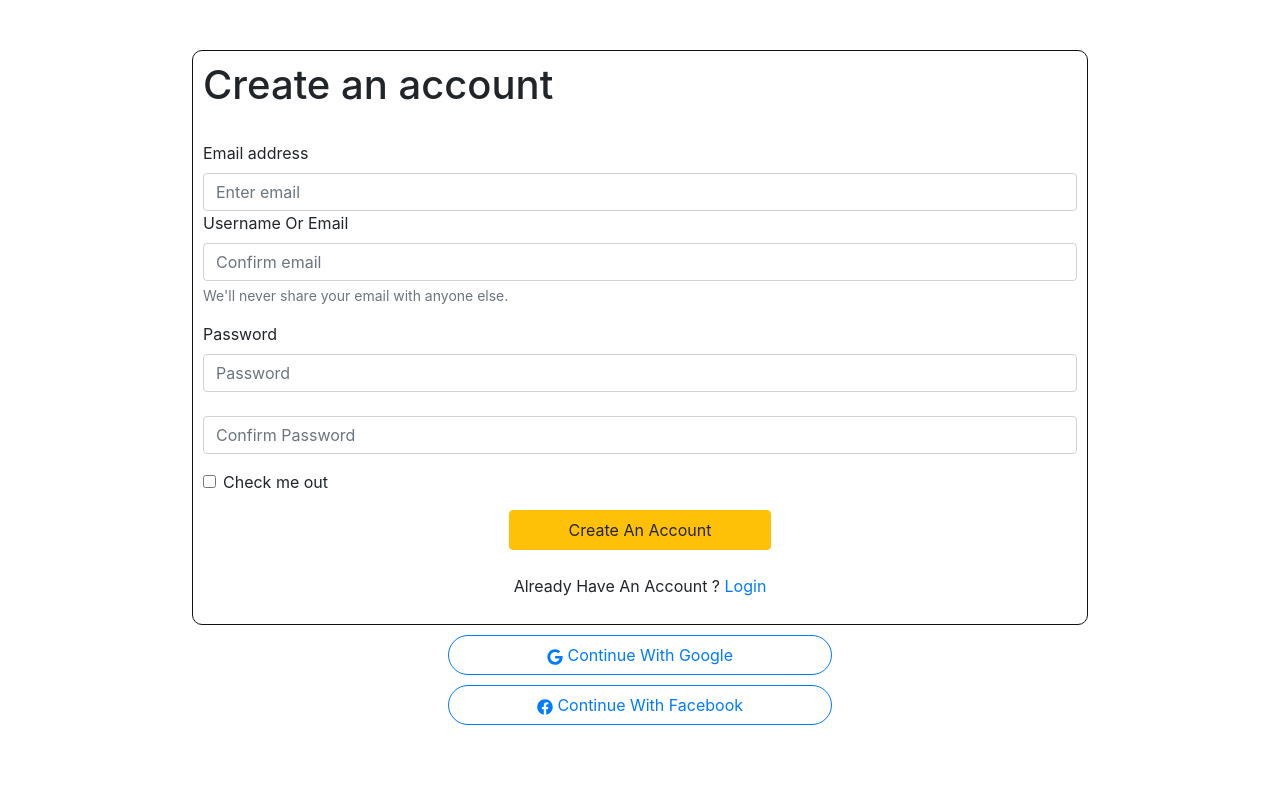
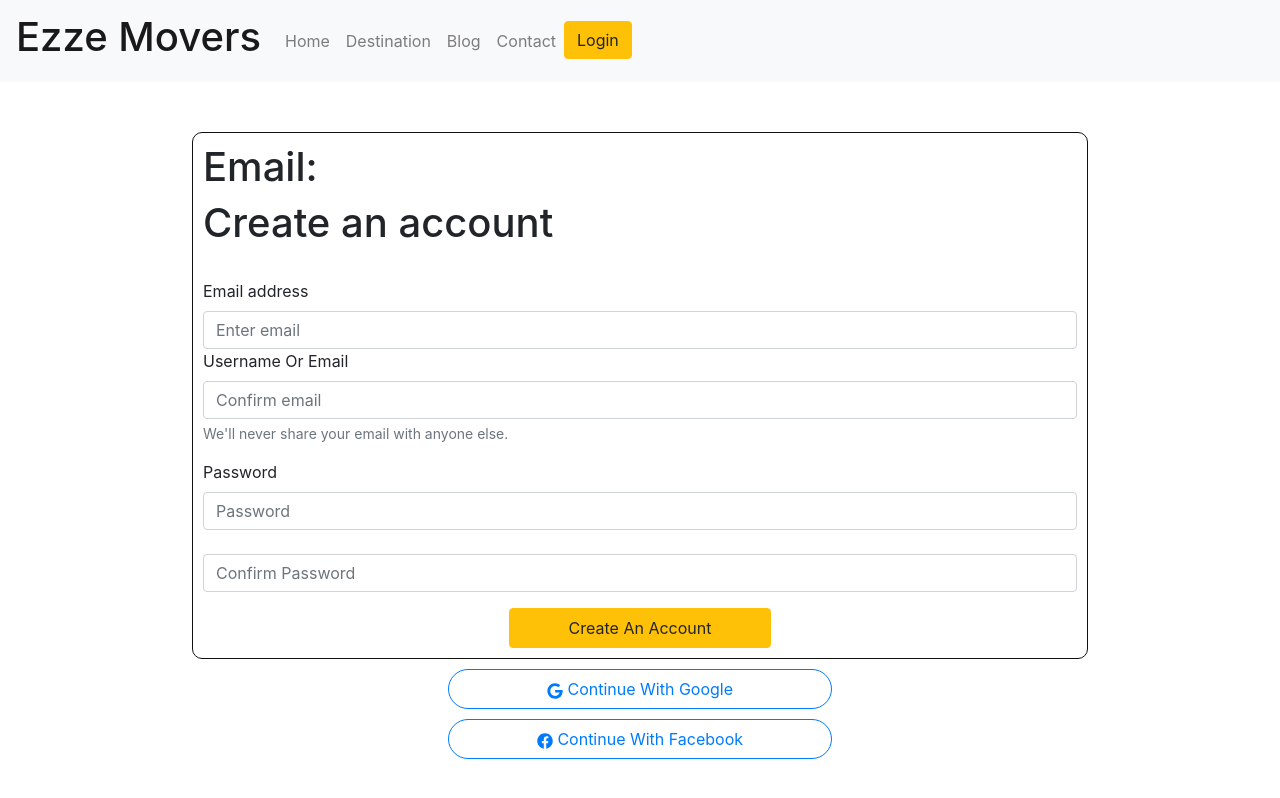
Before and after one commit to jihan212/react-firebase-authetication, a React (Create React App) app: page /login in a window 1280 px wide. Built offline with nearby package versions, Linux system fonts and the light colour scheme.

Commit message:
react auth

```diff
--- a/src/App.js
+++ b/src/App.js
@@ -3,11 +3,17 @@ import Home from './components/Home/Home';
 import Login from './components/Login/Login';
 import Destination from './components/Destination/Destination';
 import { BrowserRouter as Router, Switch, Route, Link } from "react-router-dom";
+import { createContext, useState } from 'react';
+import Navbar from './components/Navbar/Navbar';
+
+export const userContext = createContext();
 
 function App() {
+  const [loggedInUser,setLoggedInUser] = useState({})
   return (
-    <div>
+    <userContext.Provider value={[loggedInUser,setLoggedInUser]}>
       <Router>
+      <Navbar></Navbar>
         <Switch>
           <Route exact path="/">
             <Home></Home>
@@ -20,7 +26,7 @@ function App() {
           </Route>
         </Switch>
       </Router>
-    </div>
+    </userContext.Provider>
   );
 }
 
--- a/src/components/Home/Home.js
+++ b/src/components/Home/Home.js
@@ -1,9 +1,7 @@
 import React, { useState } from 'react';
 import './Home.css'
-import { Navbar,Nav,Button } from 'react-bootstrap'
 import fakedata from '../../fakedata/fakedata.json'
 import Vehicles from '../Vehicles/Vehicles'
-import { Link } from "react-router-dom";
 
 const Home = () => {
     console.log(fakedata);
@@ -12,24 +10,6 @@ const Home = () => {
 
     return (
         <div className="home">
-            <div>
-                    <Navbar bg="light" variant="light" expand="lg" sticky="top">
-                        <Navbar.Brand href="#home"><h1>Ezze Movers</h1></Navbar.Brand>
-                        <Navbar.Toggle aria-controls="basic-navbar-nav" />
-                        <Navbar.Collapse id="basic-navbar-nav">
-                            <Nav className="mr-auto">
-
-                                <Nav.Link to="/">Home</Nav.Link>
-                                <Nav.Link to="/destination">Destination</Nav.Link>
-                                <Nav.Link to="/Blog">Blog</Nav.Link>
-                                <Nav.Link to="/contact-us">Contact</Nav.Link>
-                                <Link to="/login">
-                                <Button variant="warning">Login</Button>{' '}
-                                </Link>
-                            </Nav>
-                        </Navbar.Collapse>
-                        </Navbar>
-            </div>
                 {
                     vehicle.map ( vehicle => <Vehicles vehicle = {vehicle}></Vehicles> )
                 }
--- /dev/null
+++ b/src/components/Navbar/Navbar.js
@@ -0,0 +1,30 @@
+import React from 'react';
+import { Navbar,Nav,Button } from 'react-bootstrap'
+import { Link } from "react-router-dom";
+
+const NavBar = () => {
+    return (
+        <div>
+            <div>
+                    <Navbar bg="light" variant="light" expand="lg" sticky="top">
+                        <Navbar.Brand href="/"><h1>Ezze Movers</h1></Navbar.Brand>
+                        <Navbar.Toggle aria-controls="basic-navbar-nav" />
+                        <Navbar.Collapse id="basic-navbar-nav">
+                            <Nav className="mr-auto">
+
+                                <Nav.Link href="/">Home</Nav.Link>
+                                <Nav.Link href="/destination">Destination</Nav.Link>
+                                <Nav.Link href="/Blog">Blog</Nav.Link>
+                                <Nav.Link href="/contact-us">Contact</Nav.Link>
+                                <Link to="/login">
+                                <Button variant="warning">Login</Button>{' '}
+                                </Link>
+                            </Nav>
+                        </Navbar.Collapse>
+                        </Navbar>
+            </div>
+        </div>
+    );
+};
+
+export default NavBar;
--- a/src/components/login/login.js
+++ b/src/components/login/login.js
@@ -1,4 +1,4 @@
-import React from 'react';
+import React, { useContext, useState } from 'react';
 import { Button,Form } from 'react-bootstrap'
 import './Login.css'
 import { FaGoogle,FaFacebook } from 'react-icons/fa';
@@ -6,18 +6,34 @@ import { Link } from "react-router-dom";
 import firebase from "firebase/app";
 import "firebase/auth";
 import firebaseConfig from './firebase.config';
+import { userContext } from '../../App';
 
 if (!firebase.apps.length) {
     firebase.initializeApp(firebaseConfig);
     }
 
 const Login = () => {
+
+    const [user , setUser] = useState({
+        isSigned : false,
+        name:'',
+        email:'',
+        password:''
+    });
+
+    const [loggedInUser,setLoggedInUser] = useContext(userContext);
+
     const provider = new firebase.auth.GoogleAuthProvider();
     const handleGoogleSignIn = () => {
         firebase.auth()
         .signInWithPopup(provider)
         .then((result) => {
-            var user = result.user;})
+            const user = result.user;
+            const newUser = {...user};
+            setUser(newUser);
+            setLoggedInUser(newUser);
+        }
+            )
         .catch((error) => {
             var errorCode = error.code;
             var errorMessage = error.message;
@@ -26,17 +42,20 @@ const Login = () => {
   });
     }
 
+    const handleSubmit = () => {}
+
     return (
         <div className="login">
             <div className="form">
-            <Form>
+                <h1>Email:{user.email}</h1>
+            <Form onSubmit={handleSubmit}>
                 <h1>Create an account</h1>
                 <br/>
                 <Form.Group controlId="formBasicEmail">
                 <Form.Label>Email address</Form.Label>
-                <Form.Control type="email" placeholder="Enter email" />
+                <Form.Control  type="email" placeholder="Enter email" />
                 <Form.Label> Username Or Email</Form.Label>
-                <Form.Control type="email" placeholder="Confirm email" />
+                <Form.Control  type="email" placeholder="Confirm email" />
                 <Form.Text className="text-muted">
                     We'll never share your email with anyone else.
                 </Form.Text>
@@ -48,12 +67,7 @@ const Login = () => {
                 <br/>
                 <Form.Control type="password" placeholder="Confirm Password" />
                 </Form.Group>
-                <Form.Group controlId="formBasicCheckbox">
-                <Form.Check type="checkbox" label="Check me out" />
-                </Form.Group>
-                <Button variant="warning" type="submit"> Create An Account </Button>
-                <br/>
-                <p>Already Have An Account ? <Link>Login</Link> </p>
+                <Button onClick = {handleGoogleSignIn} variant="warning" type="submit"> Create An Account </Button>
             </Form>
             </div>
             <div className="buttons">
--- a/src/fakedata/fakedata.json
+++ b/src/fakedata/fakedata.json
@@ -10,4 +10,16 @@
   }, {
     "name": "Train",
     "image": "https://static.toiimg.com/thumb/msid-78287167,width-1200,height-900,resizemode-4/.jpg"
+  }, {
+    "name": "Cycle",
+    "image": "https://i.ytimg.com/vi/F5Zi-Dh43PE/maxresdefault.jpg"
+  }, {
+    "name": "Jeep",
+    "image": "https://cars.usnews.com/static/images/Auto/izmo/i159614121/2021_jeep_wrangler_angularfront.jpg"
+  }, {
+    "name": "Rickshaw",
+    "image": "https://encrypted-tbn0.gstatic.com/images?q=tbn:ANd9GcS2SFQUSBZn1vKQKd9pzFQDHA2CWlKRPN0ePQ&usqp=CAU"
+  }, {
+    "name": "Auto",
+    "image": "https://5.imimg.com/data5/RO/HO/MH/SELLER-51564865/cng-ape-piaggio-3-wheel-auto-500x500.jpg"
   }]
```
Also changed, not shown: src/components/Navbar/Navbar.css (added).
